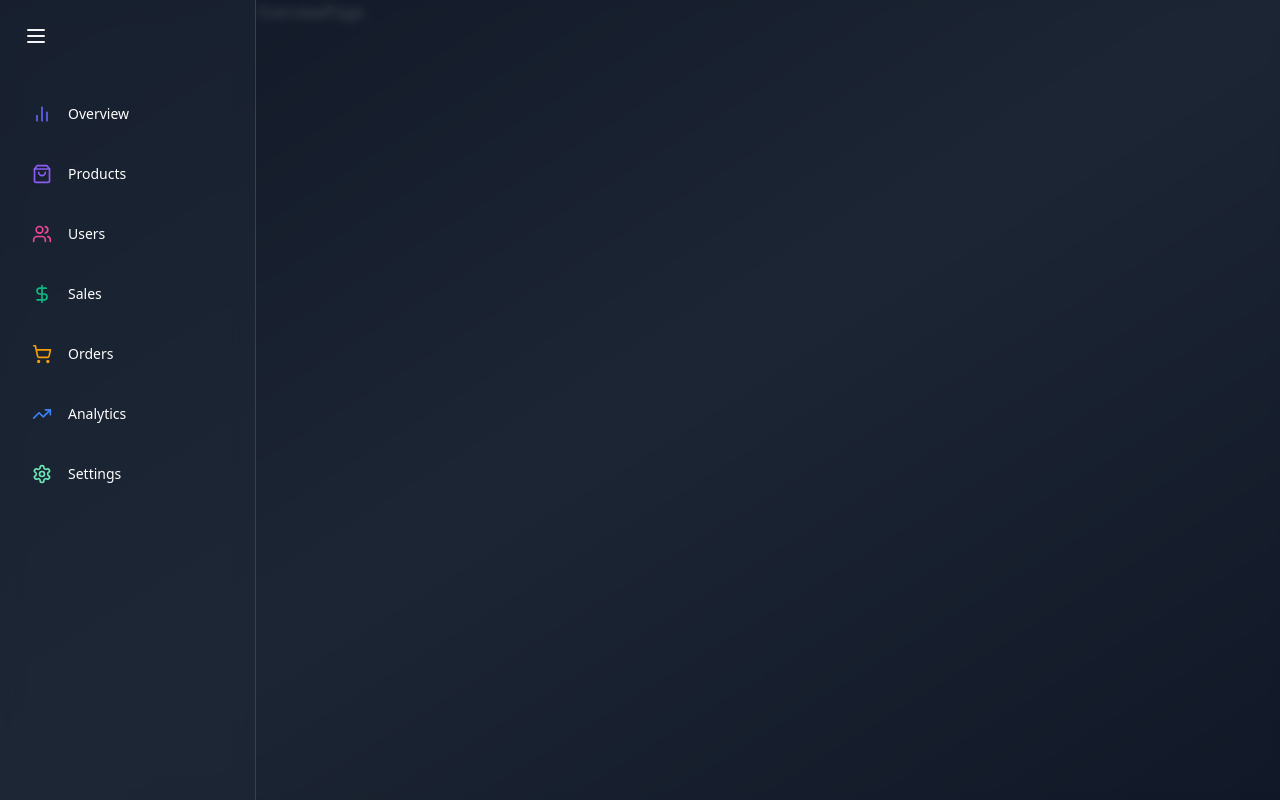
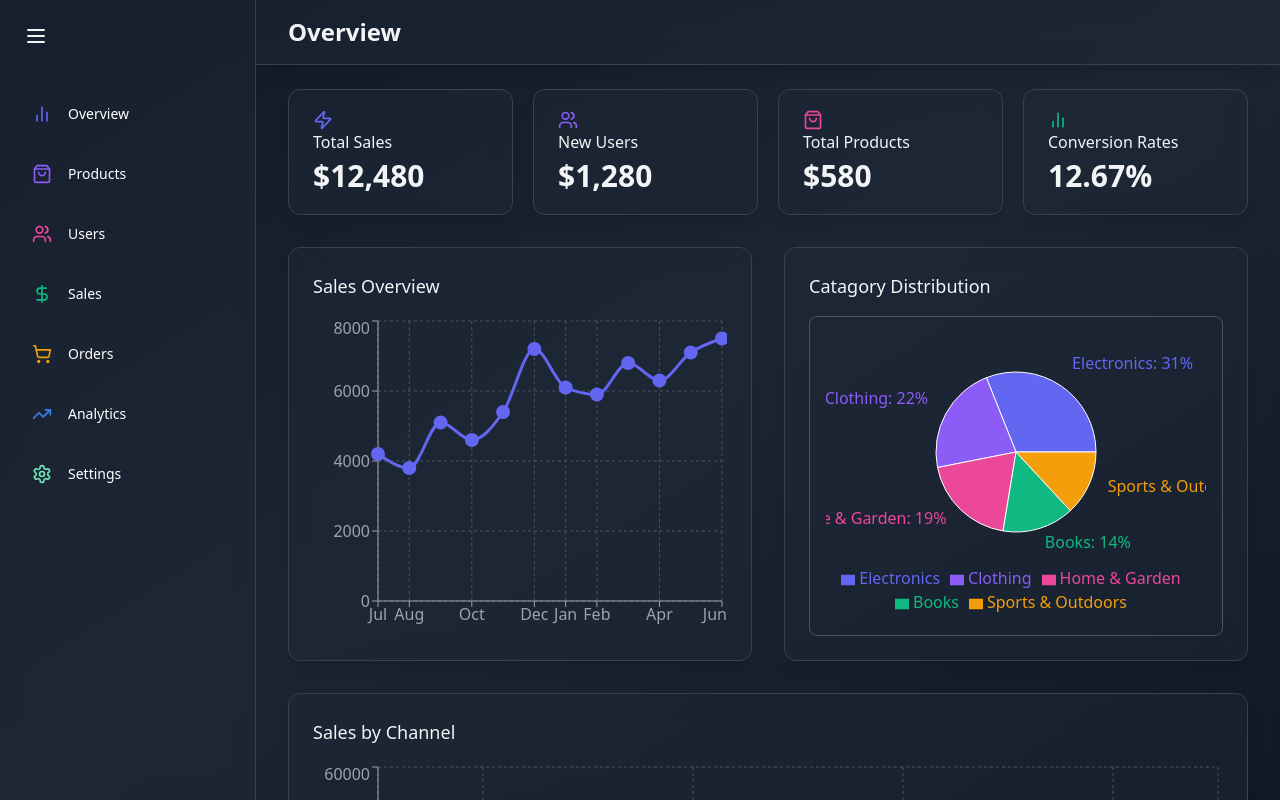
Before and after one commit to Esam-jr/Admin-Dashboard, a React (Vite) app: page / in a window 1280 px wide. Built offline with nearby package versions, Linux system fonts and the light colour scheme.

Commit message:
OverviewPage Completed

```diff
--- /dev/null
+++ b/src/OVerview/CatagoryDistrubutionChart.jsx
@@ -0,0 +1,70 @@
+import { motion } from "framer-motion";
+import {
+  PieChart,
+  Pie,
+  Cell,
+  Tooltip,
+  ResponsiveContainer,
+  Legend,
+} from "recharts";
+
+const categoryData = [
+  { name: "Electronics", value: 4500 },
+  { name: "Clothing", value: 3200 },
+  { name: "Home & Garden", value: 2800 },
+  { name: "Books", value: 2100 },
+  { name: "Sports & Outdoors", value: 1900 },
+];
+
+const COLORS = ["#6366F1", "#8B5CF6", "#EC4899", "#10B981", "#F59E0B"];
+
+function CatagoryDistrubutionChart() {
+  return (
+    <motion.div
+      className="bg-gray-800 bg-opacity-50 backdrop-blur-md shadow-lg rounded-xl p-6 border border-gray-700"
+      initial={{ opacity: 0, y: 20 }}
+      animate={{ opacity: 1, y: 0 }}
+      transition={{ delay: 0.3 }}
+    >
+      <h1 className="text-lg font-medium mb-4 text-gray-100">
+        Catagory Distribution
+      </h1>
+      <div className="h-80 border border-gray-600 rounded-lg p-4">
+        <ResponsiveContainer width={"100%"} height={"100%"}>
+          <PieChart>
+            <Pie
+              data={categoryData}
+              cx="50%"
+              cy="50%"
+              labelLine={false}
+              label={({ name, percent }) =>
+                `${name}: ${(percent * 100).toFixed(0)}%`
+              }
+              outerRadius={80}
+              fill="#8884d8"
+              dataKey="value"
+            >
+              {categoryData.map((entry, index) => (
+                <Cell
+                  key={`cell-${index}`}
+                  fill={COLORS[index % COLORS.length]}
+                />
+              ))}
+              <Tooltip
+                contentStyle={{
+                  backgroundColor: "rgba(31,41,55,0.8)",
+                  borderColor: "#4B5563",
+                }}
+                itemStyle={{ color: "#E5E7EB" }}
+              />
+            </Pie>
+            <Tooltip />
+            <Legend />
+          </PieChart>
+        </ResponsiveContainer>
+      </div>
+    </motion.div>
+  );
+}
+
+export default CatagoryDistrubutionChart;
--- /dev/null
+++ b/src/OVerview/SalesChannelChart.jsx
@@ -0,0 +1,63 @@
+import {
+  Bar,
+  BarChart,
+  CartesianGrid,
+  Legend,
+  ResponsiveContainer,
+  Tooltip,
+  XAxis,
+  YAxis,
+  Cell,
+} from "recharts";
+import { motion } from "framer-motion";
+
+const COLORS = ["#6366F1", "#8B5CF6", "#EC4899", "#10B981", "#F59E0B"];
+
+const SALES_CHANNEL_DATA = [
+  { name: "Website", value: 45600 },
+  { name: "Mobile App", value: 38200 },
+  { name: "Marketplace", value: 29800 },
+  { name: "Social Media", value: 18700 },
+];
+
+function SalesChannelChart() {
+  return (
+    <motion.div
+      className="bg-gray-800 bg-opacity-50 backdrop-blur-md shadow-lg rounded-xl p-6 border border-gray-700 lg:col-span-2"
+      initial={{ opacity: 0, y: 20 }}
+      animate={{ opacity: 1, y: 0 }}
+      transition={{ delay: 0.4 }}
+    >
+      <h1 className="text-lg font-medium mb-4 text-gray-100">
+        Sales by Channel
+      </h1>
+      <div className="h-80">
+        <ResponsiveContainer>
+          <BarChart data={SALES_CHANNEL_DATA}>
+            <CartesianGrid strokeDasharray="3 3" stroke="#4B5563" />
+            <XAxis dataKey="name" stroke="#9CA3AF" />
+            <YAxis stroke="#9CA3AF" />
+            <Tooltip
+              contentStyle={{
+                backgroundColor: "rgba(31,41,55,0.8)",
+                borderColor: "#4B5563",
+              }}
+              itemStyle={{ color: "#E5E7EB" }}
+            />
+            <Legend />
+            <Bar dataKey={"value"} fill="#8884d8">
+              {SALES_CHANNEL_DATA.map((entry, index) => (
+                <Cell
+                  key={`cell-${index}`}
+                  fill={COLORS[index % COLORS.length]}
+                />
+              ))}
+            </Bar>
+          </BarChart>
+        </ResponsiveContainer>
+      </div>
+    </motion.div>
+  );
+}
+
+export default SalesChannelChart;
--- /dev/null
+++ b/src/OVerview/SalesOverviewChart.jsx
@@ -0,0 +1,63 @@
+import {
+  LineChart,
+  Line,
+  XAxis,
+  YAxis,
+  CartesianGrid,
+  Tooltip,
+  ResponsiveContainer,
+} from "recharts";
+import { motion } from "framer-motion";
+
+const salesData = [
+  { name: "Jul", sales: 4200 },
+  { name: "Aug", sales: 3800 },
+  { name: "Sep", sales: 5100 },
+  { name: "Oct", sales: 4600 },
+  { name: "Nov", sales: 5400 },
+  { name: "Dec", sales: 7200 },
+  { name: "Jan", sales: 6100 },
+  { name: "Feb", sales: 5900 },
+  { name: "Mar", sales: 6800 },
+  { name: "Apr", sales: 6300 },
+  { name: "May", sales: 7100 },
+  { name: "Jun", sales: 7500 },
+];
+function SalesOverviewChart() {
+  return (
+    <motion.div
+      className="bg-gray-800 bg-opacity-50 backdrop-blur-md shadow-lg rounded-xl p-6 border border-gray-700"
+      initial={{ opacity: 0, y: 20 }}
+      animate={{ opacity: 1, y: 0 }}
+      transition={{ delay: 0.2 }}
+    >
+      <h1 className="text-lg font-medium mb-4 text-gray-100">Sales Overview</h1>
+      <div className="h-80">
+        <ResponsiveContainer width={"100%"} height={"100%"}>
+          <LineChart data={salesData}>
+            <CartesianGrid strokeDasharray="3 3" stroke="#4B5563" />
+            <XAxis dataKey="name" stroke="#9ca3af" />
+            <YAxis stroke="#9ca3af" />
+            <Line
+              type="monotone"
+              dataKey="sales"
+              stroke="#6366F1"
+              strokeWidth={3}
+              dot={{ fill: "#6366F1", strokeWidth: 2, r: 6 }}
+              activeDot={{ r: 8, strokeWidth: 2 }}
+            />
+            <Tooltip
+              contentStyle={{
+                backgroundColor: "rgba(31,41,55,0.8)",
+                borderColor: "#4B5563",
+              }}
+              itemStyle={{ color: "#E5E7EB" }}
+            />
+          </LineChart>
+        </ResponsiveContainer>
+      </div>
+    </motion.div>
+  );
+}
+
+export default SalesOverviewChart;
--- /dev/null
+++ b/src/common/Header.jsx
@@ -0,0 +1,11 @@
+function Header({ title }) {
+  return (
+    <header className="bg-gray-800 bg-opacity-50 backdrop-blur-md border-b border-gray-700 shadow-lg w-auto">
+      <div className="max-w-7xl mx-auto py-4 px-4 sm:px-6 lg:px-8">
+        <h1 className="text-2xl font-semibold text-gray-100">{title}</h1>
+      </div>
+    </header>
+  );
+}
+
+export default Header;
--- /dev/null
+++ b/src/common/StatCard.jsx
@@ -0,0 +1,19 @@
+import { motion } from "framer-motion";
+function StatCard({ name, icon: Icon, value, color }) {
+  return (
+    <motion.div
+      className="bg-gray-800 bg-opacity-50 backdrop-blur-md overflow-hidden shadow-lg rounded-xl border border-gray-700"
+      whileHover={{ y: -5, boxShadow: "0 25px 50px -12px rgba(0, 0, 0, 0.5)" }}
+    >
+      <div className="px-4 py-5 sm:px-6">
+        <span>
+          <Icon size={20} className="mr-2" style={{ color }} />
+          {name}
+        </span>
+        <p className="mt-1 text-3xl font-semibold text-gray-100">{value}</p>
+      </div>
+    </motion.div>
+  );
+}
+
+export default StatCard;
--- a/src/pages/OverviewPage.jsx
+++ b/src/pages/OverviewPage.jsx
@@ -1,5 +1,57 @@
+import { BarChart2, ShoppingBag, Users, Zap } from "lucide-react";
+import { motion } from "framer-motion";
+
+import Header from "../common/Header";
+import StatCard from "../common/StatCard";
+import SalesOverviewChart from "../OVerview/SalesOverviewChart";
+import CatagoryDistrubutionChart from "../OVerview/CatagoryDistrubutionChart";
+import SalesChannelChart from "../OVerview/SalesChannelChart";
 function OverviewPage() {
-  return <div>OverviewPage </div>;
+  return (
+    <div className=" flex-1 overflow-auto relative z-10">
+      <Header title="Overview" />
+      <main className="max-w-7xl py-6 px-4 lg:px-8">
+        {/* stats */}
+        <motion.div
+          className="grid grid-cols-1 sm:grid-cols-2 lg:grid-cols-4 mb-8 gap-5"
+          initial={{ opacity: 0, y: 20 }}
+          animate={{ opacity: 1, y: 0 }}
+          transition={{ duration: 1 }}
+        >
+          <StatCard
+            name="Total Sales"
+            icon={Zap}
+            value="$12,480"
+            color="#6366F1"
+          />
+          <StatCard
+            name="New Users"
+            icon={Users}
+            value="$1,280"
+            color="#8B5CF6"
+          />
+          <StatCard
+            name="Total Products"
+            icon={ShoppingBag}
+            value="$580"
+            color="#EC4899"
+          />
+          <StatCard
+            name="Conversion Rates"
+            icon={BarChart2}
+            value="12.67%"
+            color="#10B981"
+          />
+        </motion.div>
+        {/* Charts */}
+        <div className="grid grid-cols-1 lg:grid-cols-2 gap-8">
+          <SalesOverviewChart />
+          <CatagoryDistrubutionChart />
+          <SalesChannelChart />
+        </div>
+      </main>
+    </div>
+  );
 }
 
 export default OverviewPage;
```
